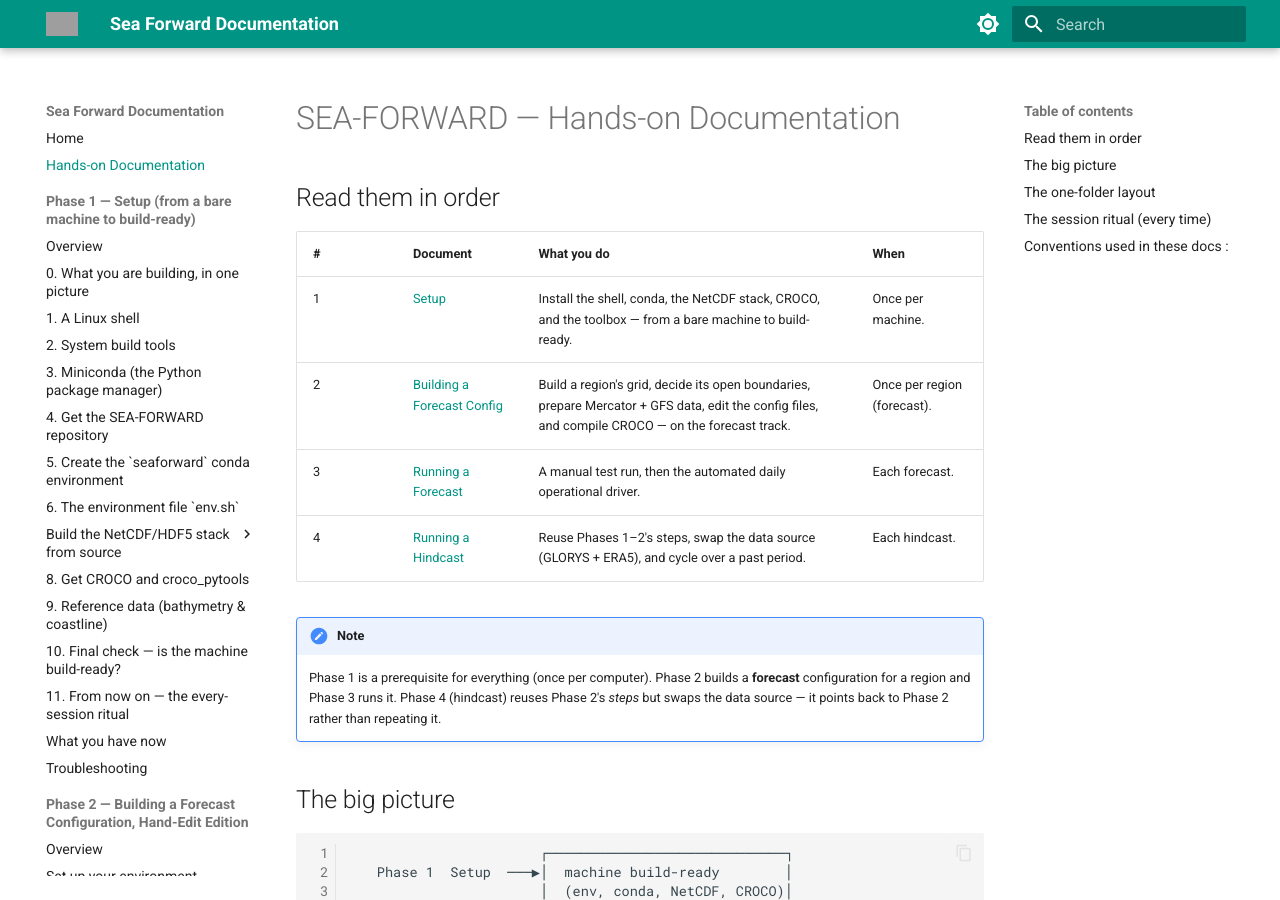
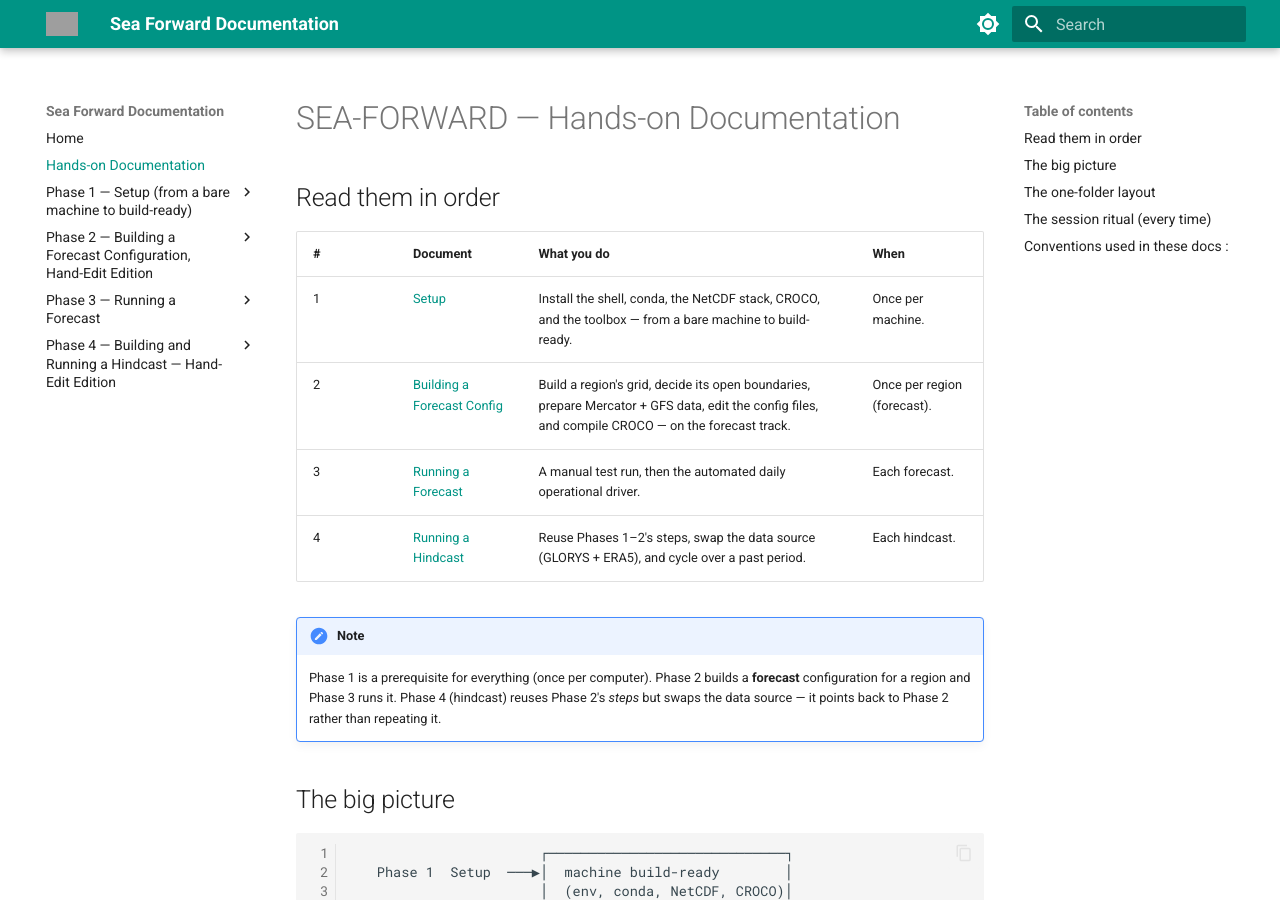
Before and after one commit to Njiecheu/sea-forward, an MkDocs documentation site: the page built from docs/handsOn.md, in a window 1280 px wide and 900 px high. Built offline with MkDocs 1.6.1 and Material for MkDocs 9.7.7, drawn with Linux system fonts in a browser that asks for light colours; grey boxes are pictures that could not be loaded.

Commit message:
Retrait de navigation.sections

```diff
--- a/mkdocs.yml
+++ b/mkdocs.yml
@@ -6,7 +6,7 @@ theme:
   features:
     #- navigation.expand
     - navigation.collapse
-    - navigation.sections
+    #- navigation.sections
     - navigation.top
     - navigation.instant
     - content.code.copy
```
